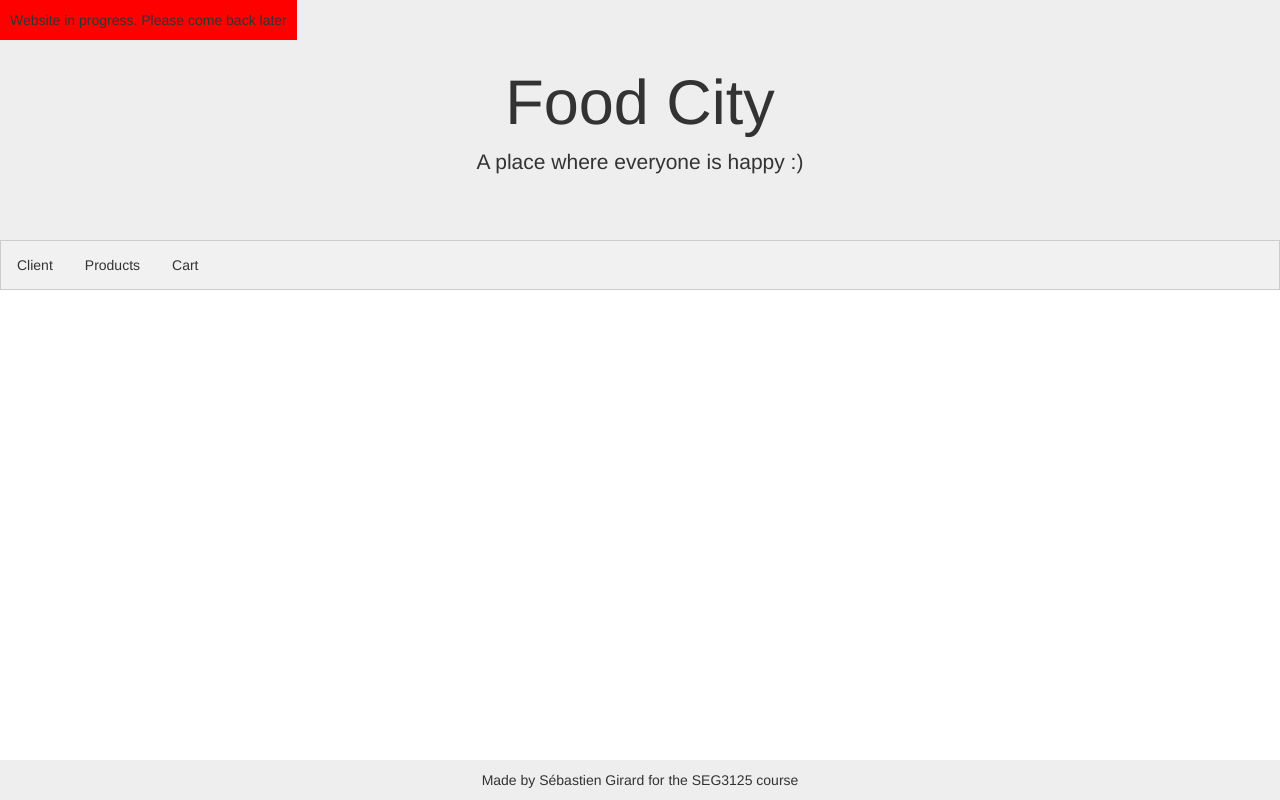
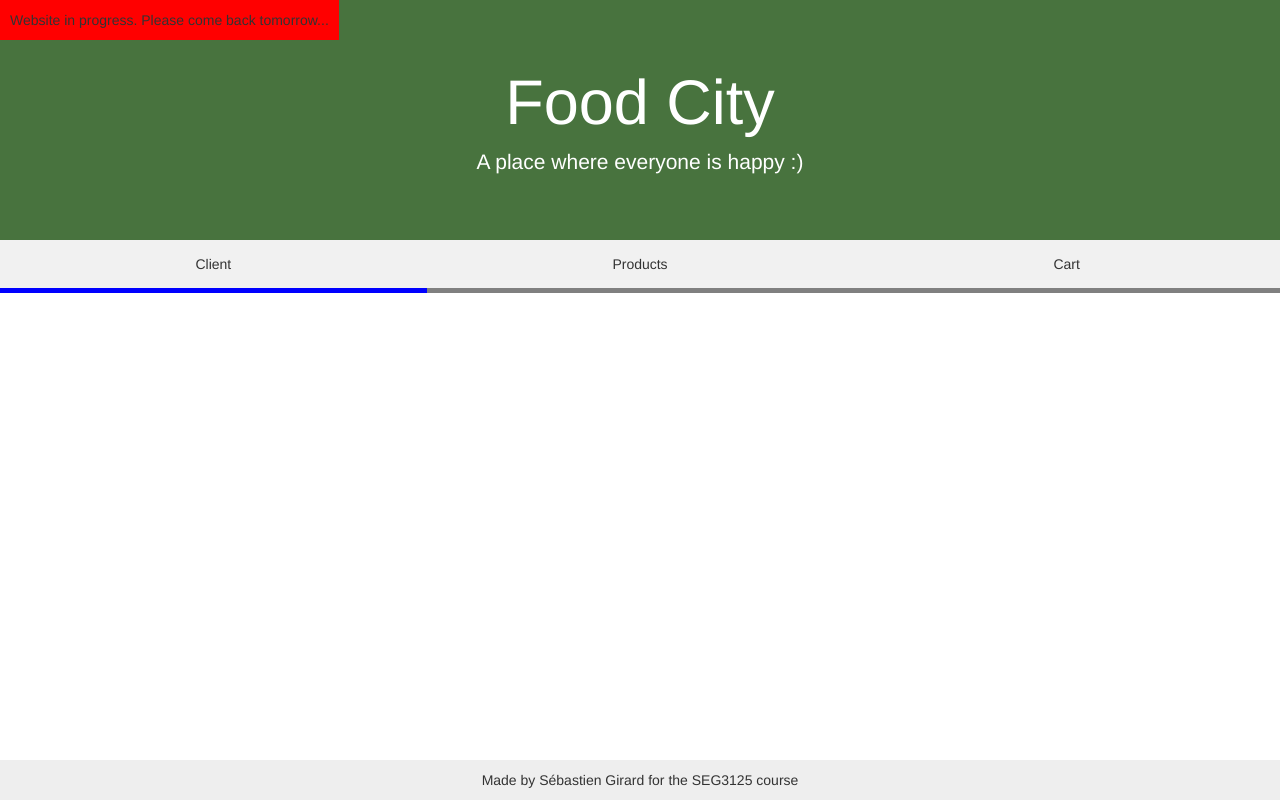
Before and after one commit to sebastiengrd/SEG3125-lab3, a plain HTML site: page index.html in a window 1280 px wide. Drawn offline with nearby package versions, Linux system fonts and the light colour scheme.

Commit message:
Changed style

```diff
--- a/index.html
+++ b/index.html
@@ -15,7 +15,7 @@
 </head>
 
 <body>
-    <div style="top: 0px; left: 0px; position: absolute; background-color: red; padding: 1rem;">Website in progress. Please come back later</div>
+    <div style="top: 0px; left: 0px; position: absolute; background-color: red; padding: 1rem;">Website in progress. Please come back tomorrow...</div>
 
     <div class="jumbotron text-center title-section">
         <h1>Food City</h1>
@@ -24,9 +24,9 @@
 
     <!-- Tab links, each one with an onclick event associated with it -->
     <div class="tab">
-        <button class="tablinks" onclick="openInfo(event, 'Client')">Client</button>
-        <button class="tablinks" onclick="openInfo(event, 'Products')">Products</button>
-        <button class="tablinks" onclick="openInfo(event, 'Cart')">Cart</button>
+        <button class="tablinks completed" onclick="openInfo(event, 'Client')">Client</button>
+        <button class="tablinks not-completed" onclick="openInfo(event, 'Products')">Products</button>
+        <button class="tablinks not-completed" onclick="openInfo(event, 'Cart')">Cart</button>
     </div>
 
     <!-- Tab content -->
--- a/styles/style.css
+++ b/styles/style.css
@@ -10,12 +10,22 @@ body {
 
 .tab {
     overflow: hidden;
-    border: 1px solid #ccc;
     background-color: #f1f1f1;
+    display: flex;
+    justify-content: space-around;
 }
 
 
 /* Style the buttons that are used to open the tab content */
+
+.completed {
+    border-bottom: 5px solid blue!important;
+}
+
+.not-completed {
+    border-bottom: 5px solid gray!important;
+    ;
+}
 
 .tab button {
     background-color: inherit;
@@ -25,6 +35,7 @@ body {
     cursor: pointer;
     padding: 14px 16px;
     transition: 0.3s;
+    width: 100%;
 }
 
 
@@ -53,6 +64,8 @@ body {
 
 .title-section {
     margin: 0px;
+    color: white;
+    background-color: rgb(72 115 62);
 }
 
 #Products {
```
